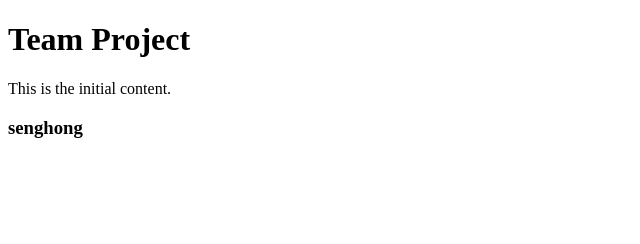
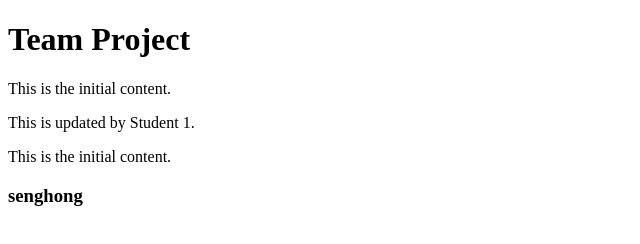
Before and after one commit to neathcmd/workshop, a plain HTML site: page index.html in a window 1280 px wide. Shown: the whole page, without its empty margins (0-640 px from the left). Drawn offline with Linux system fonts and the light colour scheme.

Commit message:
Update paragraph by Student 1

```diff
--- a/index.html
+++ b/index.html
@@ -8,6 +8,10 @@
   <body>
     <h1>Team Project</h1>
     <p>This is the initial content.</p>
+
+    <p>This is updated by Student 1.</p>
+
+    <p>This is the initial content.</p>
     <h3>senghong</h3>
   </body>
 </html>
```
